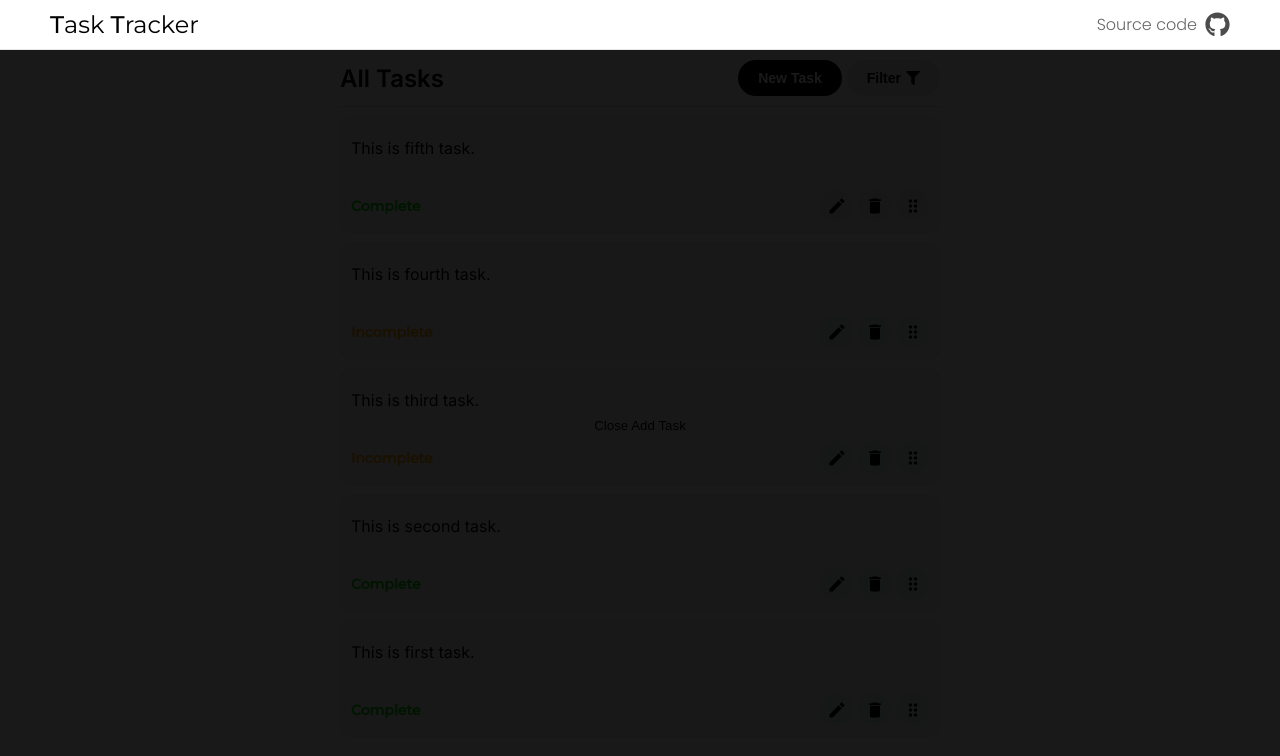
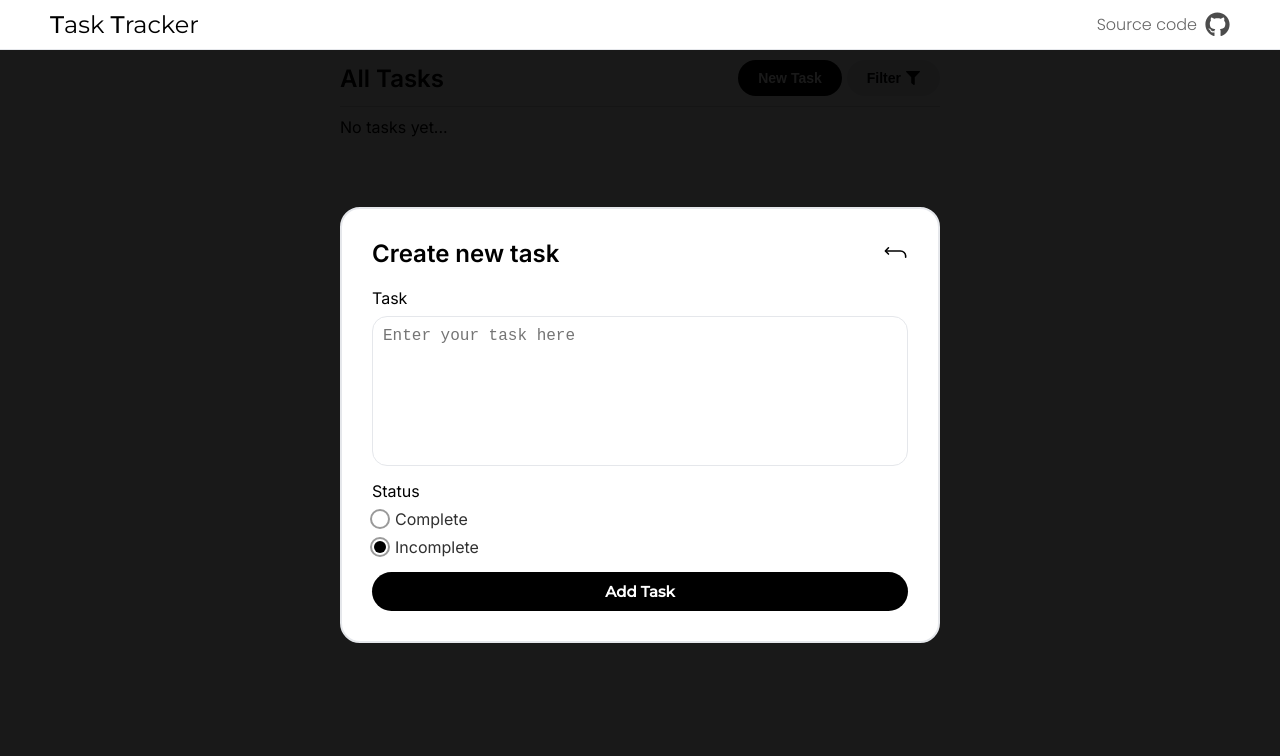
Before and after one commit to Casuals4Fun/ToDo-Tasks, a React (Vite) app: page / in a window 1280 px wide. Both pictures are taken after a click on the button "New Task". Shown: the top 756 px of the page. Built offline with nearby package versions, Linux system fonts and the light colour scheme.

Commit message:
add edit task functionality

```diff
--- a/src/components/AllTask/AllTask.css
+++ b/src/components/AllTask/AllTask.css
@@ -134,6 +134,15 @@
     font-weight: 500;
 }
 
+.task__date {
+    padding-top: 1px;
+    font-family: 'Montserrat', sans-serif;
+    font-size: 14px;
+    font-weight: bold;
+    color: #AEAEAE;
+    text-align: end;
+}
+
 .tasks__container {
     padding-bottom: 125px;
     display: flex;
@@ -151,6 +160,7 @@
 
 .task__text {
     flex: 1;
+    font-size: 16px;
     padding: 20px 10px;
 }
 
--- a/src/components/AllTask/AllTask.jsx
+++ b/src/components/AllTask/AllTask.jsx
@@ -49,9 +49,11 @@ const Tasks = () => {
                         ref={provided.innerRef}
                         {...provided.droppableProps}
                     >
-                        {reversedTasks.map((task, index) => (
+                        {reversedTasks.length > 0 ? reversedTasks.map((task, index) => (
                             <Card task={task} index={index} key={task.id} />
-                        ))}
+                        )) : (
+                            <p>No {filter} tasks yet...</p>
+                        )}
                         {provided.placeholder}
                     </div>
                 )}
--- a/src/components/AllTask/Card.jsx
+++ b/src/components/AllTask/Card.jsx
@@ -1,24 +1,27 @@
 import { Draggable } from 'react-beautiful-dnd';
-import { MdEdit, MdDelete, MdDragHandle, MdDragIndicator } from "react-icons/md";
+import { MdEdit, MdDelete, MdDragIndicator } from "react-icons/md";
+import { useDispatch } from 'react-redux';
+import { toggleAddTaskModal, removeTask } from '../../state/taskReducer';
 
 const Card = ({ task, index }) => {
+    const dispatch = useDispatch();
+
     return (
         <Draggable draggableId={task.id.toString()} index={index}>
             {(provided, snapshot) => (
                 <div
-                    className="task__card"
                     ref={provided.innerRef}
                     {...provided.draggableProps}
-
                 >
-                    <div className="task__text">{task.text}</div>
-                    <div className="task__operation">
+                    <div className='task__card'>
+                        <div className='task__text'>{task.text}</div>
+                        <div className='task__operation'>
                             <div className={`task__status ${task.status}`}>{task.status}</div>
-                        <div className="task__operation__btn">
-                            <button title="Edit Task">
+                            <div className='task__operation__btn'>
+                                <button title="Edit Task" onClick={() => dispatch(toggleAddTaskModal(task))}>
                                     <MdEdit size={20} />
                                 </button>
-                            <button title="Delete Task">
+                                <button title="Delete Task" onClick={() => dispatch(removeTask(task.id))}>
                                     <MdDelete size={20} />
                                 </button>
                                 <button title="Drag Task" {...provided.dragHandleProps}>
@@ -27,6 +30,8 @@ const Card = ({ task, index }) => {
                             </div>
                         </div>
                     </div>
+                    <p className='task__date'>{task.date}</p>
+                </div>
             )}
         </Draggable>
     );
--- a/src/components/TaskModal/TaskModal.css
+++ b/src/components/TaskModal/TaskModal.css
@@ -10,8 +10,118 @@
   place-items: center;
 }
 
+.modal__container {
+  max-width: 600px;
+  width: 95%;
+  padding: 15px;
+  background-color: white;
+  border: 2px solid #e5e7eb;
+  border-radius: 20px;
+}
+
+.modal__header {
+  display: flex;
+  align-items: center;
+  justify-content: space-between;
+  padding-bottom: 20px;
+}
+
+.modal__input__form {
+  display: flex;
+  flex-direction: column;
+  gap: 15px;
+}
+
+.modal__input {
+  display: flex;
+  flex-direction: column;
+  gap: 8px;
+}
+
+.modal__input textarea {
+  min-height: 150px;
+  padding: 10px;
+  font-size: 16px;
+  border: 1px solid #e5e7eb;
+  border-radius: 15px;
+  outline: none;
+  resize: none;
+}
+
+.radio-label {
+  display: flex;
+  align-items: center;
+  color: #303030;
+  font-size: 16px;
+  font-weight: 400;
+  cursor: pointer;
+}
+
+.radio-input {
+  margin: 0;
+  visibility: hidden;
+}
+
+.radio-input:checked+span {
+  border: 2px solid #9a9a9a;
+}
+
+.radio-input:checked+span:after {
+  opacity: 1;
+}
+
+.custom-radio {
+  position: relative;
+  left: -15px;
+  cursor: pointer;
+  width: 20px;
+  height: 20px;
+  border: 2px solid #9a9a9a;
+  border-radius: 50%;
+  display: inline-block;
+}
+
+.custom-radio::after {
+  content: '';
+  width: 12px;
+  height: 12px;
+  background: black;
+  position: absolute;
+  border-radius: 50%;
+  top: 50%;
+  left: 50%;
+  transform: translate(-50%, -50%);
+  opacity: 0;
+  transition: opacity 0.2s;
+}
+
+.radio-text {
+  position: relative;
+  left: -10px;
+}
+
+.modal__input__form button {
+  padding: 10px 0;
+  background-color: black;
+  color: white;
+  border-radius: 20px;
+  font-size: 15px;
+  font-family: 'Montserrat', sans-serif;
+  font-weight: bold;
+  transition: all 150ms ease-in-out;
+}
+
+.modal__input__form button:hover {
+  background-color: rgba(0, 0, 0, 0.9);
+}
+
 @media screen and (min-width: 700px) {
   #add_task {
     top: 50px;
   }
+
+  .modal__container {
+    width: 100%;
+    padding: 30px;
+  }
 }
--- a/src/components/TaskModal/TaskModal.jsx
+++ b/src/components/TaskModal/TaskModal.jsx
@@ -1,22 +1,91 @@
 import './TaskModal.css';
 import { useDispatch, useSelector } from 'react-redux';
-import { toggleAddTaskModal } from '../../state/taskReducer';
+import { addTask, editTask, toggleAddTaskModal } from '../../state/taskReducer';
+import { IoReturnUpBackOutline } from "react-icons/io5";
+import { useState } from 'react';
+import formatDate from '../../utils/formatData';
 
 const TaskModal = () => {
     const dispatch = useDispatch();
-    const { openAddTaskModal } = useSelector(state => state.tasks);
+    const { openAddTaskModal, tempTask } = useSelector(state => state.tasks);
+
+    const [text, setText] = useState(!tempTask.text ? "" : tempTask.text);
+    const [status, setStatus] = useState(!tempTask.status ? "Incomplete" : tempTask.status);
+
     if (!openAddTaskModal) return;
 
+    const handleAddTask = (e) => {
+        e.preventDefault();
+
+        if (!tempTask.id) dispatch(addTask({ text, status }));
+        else dispatch(editTask({ id: tempTask.id, text, status }));
+    }
+
     return (
-        <div id="add_task">
-            <button onClick={() => {
-                document.body.style.overflow = "auto"
-                dispatch(toggleAddTaskModal());
-            }}>
-                Close Add Task
-            </button>
+        <div id='add_task'>
+            <div className='modal__container'>
+                <div className='modal__header'>
+                    <h2>Create new task</h2>
+                    <button onClick={() => {
+                        document.body.style.overflow = "auto"
+                        dispatch(toggleAddTaskModal());
+                    }}>
+                        <IoReturnUpBackOutline size={25} />
+                    </button>
+                </div>
+                <form className='modal__input__form' onSubmit={handleAddTask}>
+                    <div className='modal__input'>
+                        <label htmlFor="text">Task</label>
+                        <textarea
+                            placeholder='Enter your task here'
+                            value={text}
+                            onChange={e => setText(e.target.value)}
+                        ></textarea>
+                    </div>
+                    <div className='modal__input'>
+                        <label htmlFor="text">Status</label>
+                        <RadioButton
+                            id="complete"
+                            name="complete"
+                            value="Complete"
+                            text="Complete"
+                            onChange={() => setStatus('Complete')}
+                            checked={status === "Complete"}
+                        />
+                        <RadioButton
+                            id="incomplete"
+                            name="incomplete"
+                            value="Incomplete"
+                            text="Incomplete"
+                            onChange={() => setStatus('Incomplete')}
+                            checked={status === "Incomplete"}
+                        />
+                    </div>
+                    <button type="submit">
+                        Add Task
+                    </button>
+                </form>
+            </div>
         </div>
     )
 }
 
+const RadioButton = ({ name, id, value, onChange, checked, text }) => {
+    return (
+        <label htmlFor={id} className='radio-label'>
+            <input
+                className='radio-input'
+                type='radio'
+                name={name}
+                id={id}
+                value={value}
+                onChange={onChange}
+                checked={checked}
+            />
+            <span className='custom-radio' />
+            <span className='radio-text'>{text}</span>
+        </label>
+    )
+}
+
 export default TaskModal
--- a/src/state/taskReducer.js
+++ b/src/state/taskReducer.js
@@ -1,28 +1,29 @@
 import { createSlice, nanoid } from '@reduxjs/toolkit';
+import formatDate from '../utils/formatData';
 
 const storedTasks = localStorage.getItem('tasks');
-const initialTasks = storedTasks ? JSON.parse(storedTasks) : [
-    { id: 1, text: 'This is first task.', status: 'Complete' },
-    { id: 2, text: 'This is second task.', status: 'Complete' },
-    { id: 3, text: 'This is third task.', status: 'Incomplete' },
-    { id: 4, text: 'This is fourth task.', status: 'Incomplete' },
-    { id: 5, text: 'This is fifth task.', status: 'Complete' },
-    // { id: 6, text: 'This is sixth task.', status: 'Complete' }
-];
+const initialTasks = storedTasks ? JSON.parse(storedTasks) : [];
 
 const initialState = {
     openAddTaskModal: false,
     openFilter: false,
     filter: "",
-    tasks: initialTasks
+    tasks: initialTasks,
+    tempTask: {
+        id: "",
+        text: "",
+        status: "",
+        date: ""
+    }
 };
 
 export const taskSlice = createSlice({
     name: "tasks",
     initialState,
     reducers: {
-        toggleAddTaskModal: (state) => {
+        toggleAddTaskModal: (state, action) => {
             state.openFilter = false;
+            if (action.payload) state.tempTask = action.payload;
             state.openAddTaskModal = !state.openAddTaskModal;
         },
         toggleFilter: (state) => {
@@ -36,20 +37,33 @@ export const taskSlice = createSlice({
             state.tasks = state.filter ? initialTasks.filter(task => task.status === state.filter) : initialTasks;
         },
         addTask: (state, action) => {
+            state.openAddTaskModal = false;
             const task = {
                 id: nanoid(),
                 text: action.payload.text,
-                date: action.payload.date
+                status: action.payload.status,
+                date: formatDate(new Date())
             };
-            state.tasks.push(task);
+            state.tasks = [...state.tasks, task];
+            localStorage.setItem('tasks', JSON.stringify(state.tasks));
+        },
+        editTask: (state, action) => {
+            state.openAddTaskModal = false;
+            const { id, text, status } = action.payload;
+            const editedTasks = state.tasks.map((task) =>
+                task.id === id ? { ...task, text, status, date: formatDate(new Date()) } : task
+            );
+            state.tasks = editedTasks;
+            localStorage.setItem('tasks', JSON.stringify(state.tasks));
+        },
+        removeTask: (state, action) => {
+            const idToRemove = action.payload;
+            state.tasks = state.tasks.filter(task => task.id !== idToRemove);
+            localStorage.setItem('tasks', JSON.stringify(state.tasks));
         },
         setTasks: (state, action) => {
             state.tasks = action.payload;
         },
-        removeTask: (state, action) => {
-            const id = action.payload;
-            state.tasks = state.tasks.filter(task => task.id !== id);
-        }
     }
 });
 
@@ -58,8 +72,9 @@ export const {
     toggleFilter,
     handleFilter,
     addTask,
-    setTasks,
-    removeTask
+    editTask,
+    removeTask,
+    setTasks
 } = taskSlice.actions;
 
 export default taskSlice.reducer;
--- /dev/null
+++ b/src/utils/formatData.js
@@ -0,0 +1,6 @@
+const formatDate = (date) => {
+    const options = { year: 'numeric', month: 'short', day: 'numeric' };
+    return new Intl.DateTimeFormat('en-US', options).format(date);
+};
+
+export default formatDate
```
Lines whose indentation alone changed are shown as unchanged.
